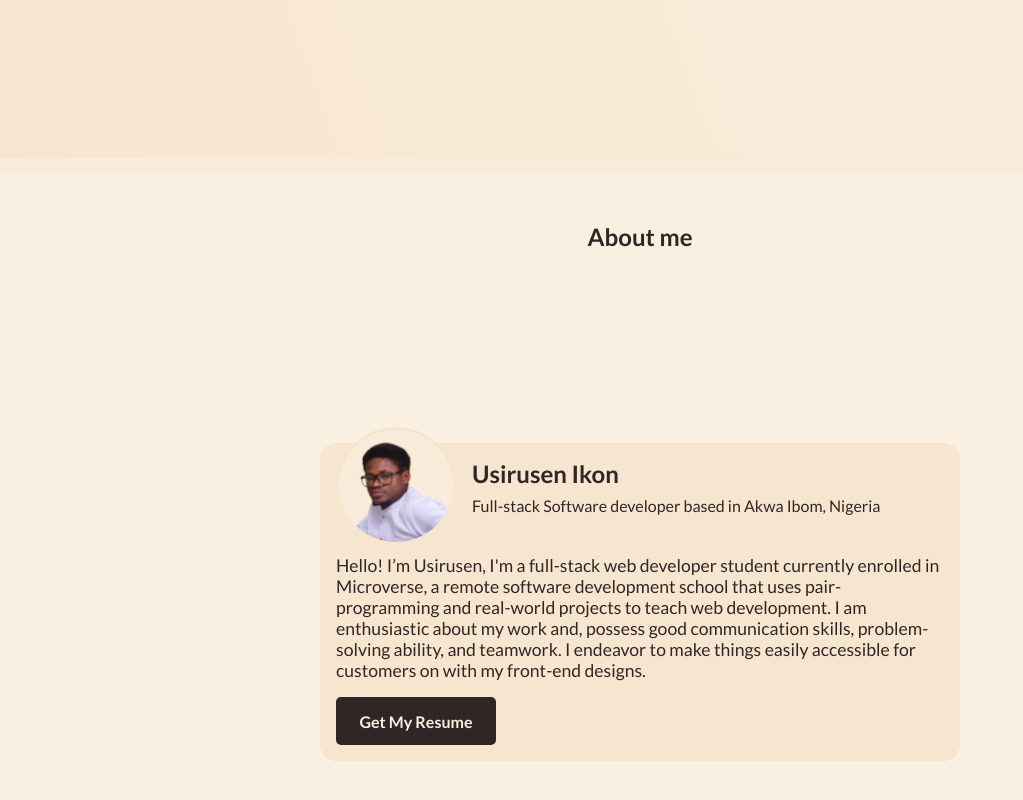
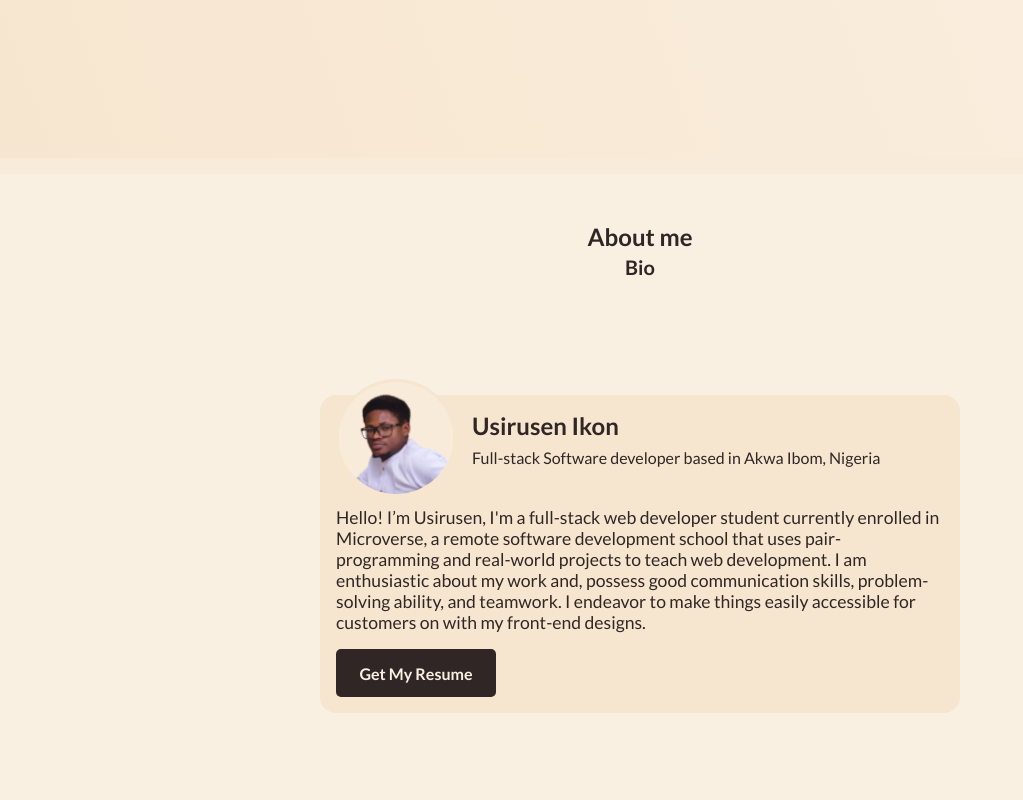
Before and after one commit to UsirusenIkon/Portfolio_V2, a React (Vite) app: page / in a window 1280 px wide. Shown: the part 642-1442 px from the top of the page, without its empty margins (0-1023 px from the left). Built offline with nearby package versions, Linux system fonts and the light colour scheme.

Commit message:
Update atyles

```diff
--- a/src/components/Aboutpage/AboutPage.jsx
+++ b/src/components/Aboutpage/AboutPage.jsx
@@ -4,8 +4,8 @@ import styles from "./aboutpage.module.css"
 
 function AboutPage() {
   return(
-    <div id="about" className={`flex animate ${styles.about_container}`}>
-      <h2 className={`heading`}>About me</h2>
+    <div id="about" className={`flex ${styles.about_container}`}>
+      <h2 className={`heading`}>About me <br/><small>Bio</small></h2>
       <div className={`flex animate ${styles.about_content}`}>
         <div className={`flex ${styles.about_header}`}>
           <div className={`flex ${styles.img_container}`}>
--- a/src/components/Aboutpage/aboutpage.module.css
+++ b/src/components/Aboutpage/aboutpage.module.css
@@ -10,7 +10,6 @@
 }
 
 .about_content {
-  margin-top: 6rem;
   flex-direction: column;
   border-radius: 1rem;
   max-width: 40rem;
```
